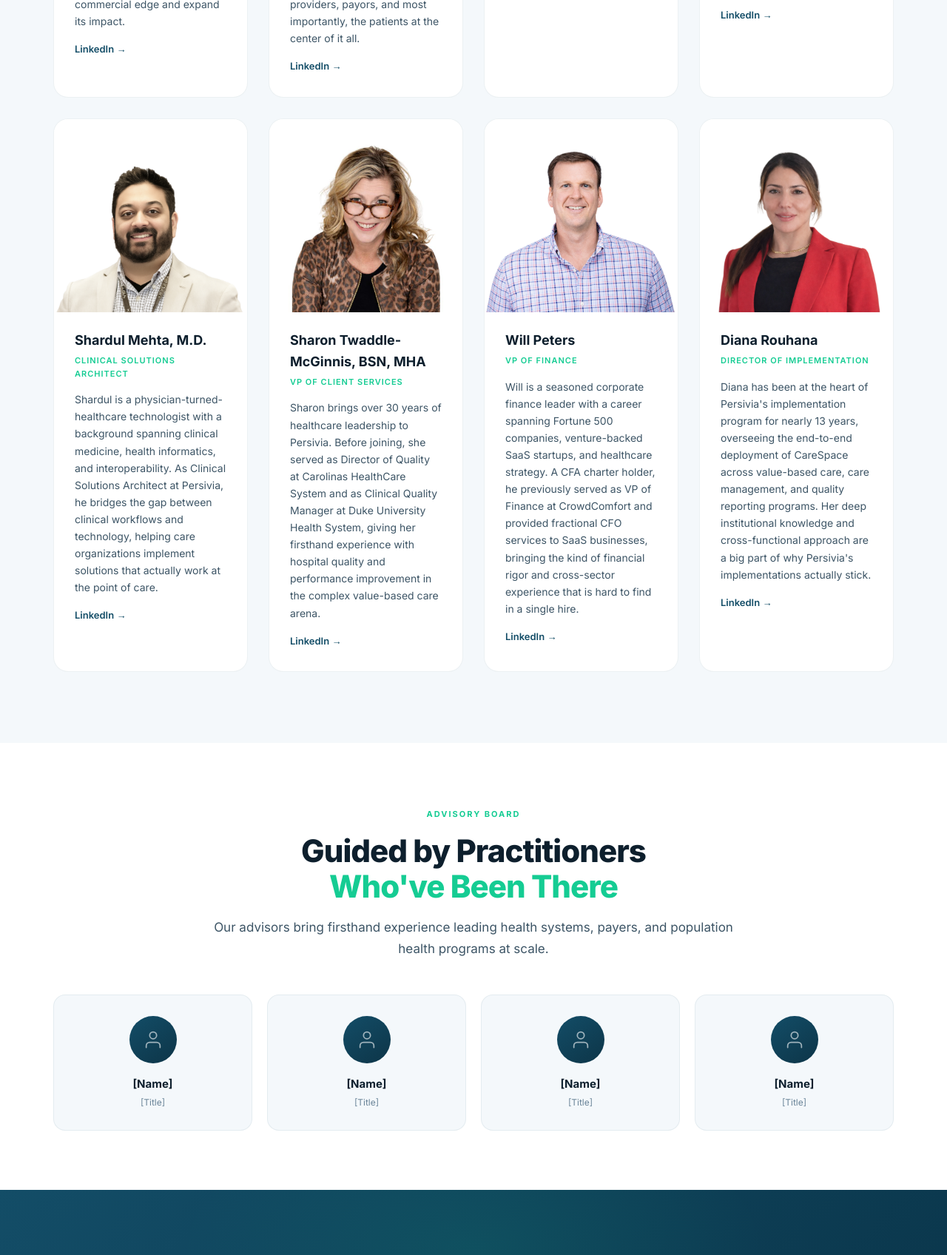
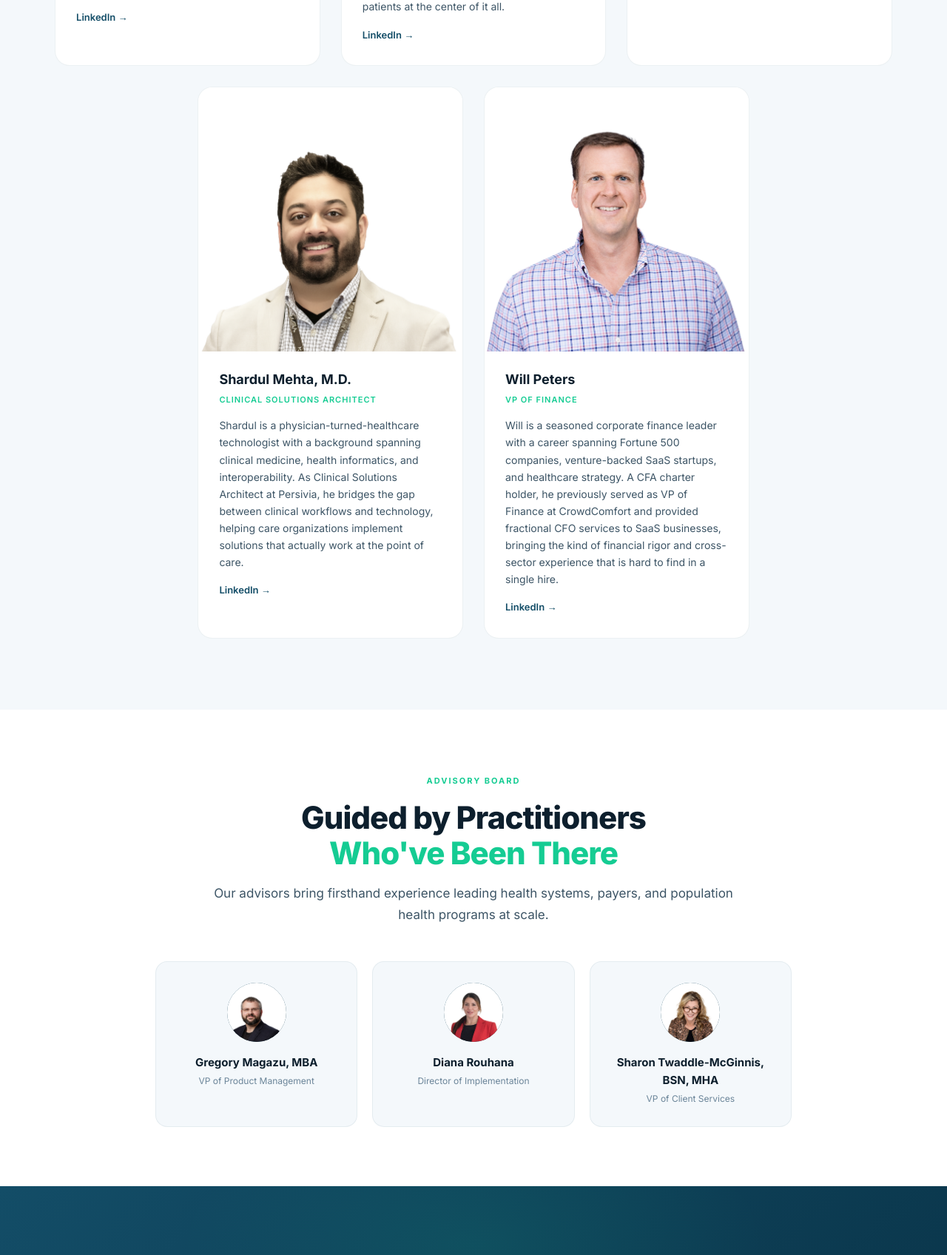
Before and after one commit to jklein011/Persivia, a plain HTML site: page persivia-about.html in a window 1280 px wide. Shown: the part 4807-6503 px from the top of the page at 74% size. Drawn offline with Linux system fonts and the light colour scheme; a script that the page names is missing.

Commit message:
Add files via upload

```diff
--- a/persivia-about.html
+++ b/persivia-about.html
@@ -206,7 +206,8 @@
     /* LEADERSHIP */
     .leadership { background: var(--offwhite); }
     .leadership__header { text-align: center; max-width: 780px; margin: 0 auto 64px; }
-    .leadership__grid { display: grid; grid-template-columns: repeat(4, 1fr); gap: 28px; }
+    .leadership__grid { display: flex; flex-wrap: wrap; justify-content: center; gap: 28px; }
+    .leadership__grid .leader-card { flex: 0 0 calc(33.33% - 20px); max-width: calc(33.33% - 20px); }
     .leader-card {
       background: var(--white); border-radius: 20px; overflow: hidden;
       border: 1px solid rgba(19,77,103,0.08);
@@ -265,17 +266,18 @@
     /* ADVISORS */
     .advisors { background: var(--white); padding: 80px 0; }
     .advisors__header { text-align: center; max-width: 740px; margin: 0 auto 48px; }
-    .advisors__grid { display: grid; grid-template-columns: repeat(4, 1fr); gap: 20px; }
+    .advisors__grid { display: grid; grid-template-columns: repeat(3, 1fr); gap: 20px; max-width: 860px; margin: 0 auto; }
     .advisor-card {
       background: var(--offwhite); border-radius: 16px; padding: 28px 24px;
       text-align: center; border: 1px solid rgba(19,77,103,0.07);
     }
     .advisor-card__avatar {
-      width: 64px; height: 64px; border-radius: 50%;
+      width: 80px; height: 80px; border-radius: 50%;
       background: linear-gradient(145deg, var(--navy), #0d3548);
       display: flex; align-items: center; justify-content: center;
-      margin: 0 auto 16px;
+      margin: 0 auto 16px; overflow: hidden; flex-shrink: 0;
     }
+    .advisor-card__avatar img { width: 100%; height: 100%; object-fit: cover; object-position: top center; }
     .advisor-card__name { font-size: 15px; font-weight: 700; color: var(--text-dark); margin-bottom: 4px; }
     .advisor-card__title { font-size: 12px; color: var(--text-light); line-height: 1.5; }
 
@@ -324,16 +326,15 @@
       .why__inner { grid-template-columns: 1fr; }
       .mission-strip__inner { grid-template-columns: 1fr; gap: 32px; }
       .values__grid { grid-template-columns: 1fr; }
-      .leadership__grid { grid-template-columns: repeat(2, 1fr); }
-      .leadership__grid .leader-card { font-size: 13px; }
-      .advisors__grid { grid-template-columns: repeat(2, 1fr); }
+      .leadership__grid .leader-card { flex: 0 0 calc(50% - 14px); max-width: calc(50% - 14px); }
+      .advisors__grid { grid-template-columns: repeat(2, 1fr); max-width: 100%; }
       .nav__links { display: none; }
     }
     @media (max-width: 600px) {
       .container { padding: 0 20px; }
       .section { padding: 64px 0; }
-      .leadership__grid { grid-template-columns: 1fr; }
-      .advisors__grid { grid-template-columns: repeat(2, 1fr); }
+      .leadership__grid .leader-card { flex: 0 0 100%; max-width: 100%; }
+      .advisors__grid { grid-template-columns: repeat(2, 1fr); max-width: 100%; }
     }
   </style>
 </head>
@@ -660,19 +661,6 @@
         </div>
       </div>
 
-      <!-- Gregory Magazu -->
-      <div class="leader-card">
-        <div class="leader-card__photo">
-          <img src="Bio-Headshots/Greg Magazu_HS.jpg" alt="Gregory Magazu" />
-        </div>
-        <div class="leader-card__body">
-          <div class="leader-card__name">Gregory Magazu, MBA</div>
-          <div class="leader-card__title">VP of Product Management</div>
-          <div class="leader-card__bio">Greg brings over 15 years of healthcare IT product leadership to Persivia, with a track record of building product strategies that balance immediate client needs with long-term platform vision. Previously VP of Product Management at OncoHealth and Director of Product Management at Optum, he was recognized as an inventor in UHG's Invention Program for a patent in AI-driven predictive analytics.</div>
-          <a href="https://www.linkedin.com/in/gregorymagazu/" target="_blank" class="leader-card__linkedin">LinkedIn &rarr;</a>
-        </div>
-      </div>
-
       <!-- Shardul Mehta -->
       <div class="leader-card">
         <div class="leader-card__photo">
@@ -683,19 +671,6 @@
           <div class="leader-card__title">Clinical Solutions Architect</div>
           <div class="leader-card__bio">Shardul is a physician-turned-healthcare technologist with a background spanning clinical medicine, health informatics, and interoperability. As Clinical Solutions Architect at Persivia, he bridges the gap between clinical workflows and technology, helping care organizations implement solutions that actually work at the point of care.</div>
           <a href="https://www.linkedin.com/in/shardul-mehta-899297b4/" target="_blank" class="leader-card__linkedin">LinkedIn &rarr;</a>
-        </div>
-      </div>
-
-      <!-- Sharon Twaddle-McGinnis -->
-      <div class="leader-card">
-        <div class="leader-card__photo">
-          <img src="Bio-Headshots/Sharon_HS.jpg" alt="Sharon Twaddle-McGinnis" />
-        </div>
-        <div class="leader-card__body">
-          <div class="leader-card__name">Sharon Twaddle-McGinnis, BSN, MHA</div>
-          <div class="leader-card__title">VP of Client Services</div>
-          <div class="leader-card__bio">Sharon brings over 30 years of healthcare leadership to Persivia. Before joining, she served as Director of Quality at Carolinas HealthCare System and as Clinical Quality Manager at Duke University Health System, giving her firsthand experience with hospital quality and performance improvement in the complex value-based care arena.</div>
-          <a href="https://www.linkedin.com/in/sharon-twaddle-mcginnis-bsn-mha-cssbb-4aa44a2a/" target="_blank" class="leader-card__linkedin">LinkedIn &rarr;</a>
         </div>
       </div>
 
@@ -712,18 +687,6 @@
         </div>
       </div>
 
-      <!-- Diana Rouhana -->
-      <div class="leader-card">
-        <div class="leader-card__photo">
-          <img src="Bio-Headshots/Diana_HS.jpg" alt="Diana Rouhana" />
-        </div>
-        <div class="leader-card__body">
-          <div class="leader-card__name">Diana Rouhana</div>
-          <div class="leader-card__title">Director of Implementation</div>
-          <div class="leader-card__bio">Diana has been at the heart of Persivia's implementation program for nearly 13 years, overseeing the end-to-end deployment of CareSpace across value-based care, care management, and quality reporting programs. Her deep institutional knowledge and cross-functional approach are a big part of why Persivia's implementations actually stick.</div>
-          <a href="https://www.linkedin.com/in/diana-rouhana-24a36614/" target="_blank" class="leader-card__linkedin">LinkedIn &rarr;</a>
-        </div>
-      </div>
 
     </div>
   </div>
@@ -740,43 +703,24 @@
     <div class="advisors__grid">
       <div class="advisor-card">
         <div class="advisor-card__avatar">
-          <svg width="28" height="28" viewBox="0 0 24 24" fill="none" stroke="rgba(255,255,255,0.6)" stroke-width="1.5" stroke-linecap="round">
-            <path d="M20 21v-2a4 4 0 0 0-4-4H8a4 4 0 0 0-4 4v2"/>
-            <circle cx="12" cy="7" r="4"/>
-          </svg>
+          <img src="Bio-Headshots/Greg Magazu_HS.jpg" alt="Gregory Magazu" />
         </div>
-        <div class="advisor-card__name">[Name]</div>
-        <div class="advisor-card__title">[Title]</div>
+        <div class="advisor-card__name">Gregory Magazu, MBA</div>
+        <div class="advisor-card__title">VP of Product Management</div>
       </div>
       <div class="advisor-card">
         <div class="advisor-card__avatar">
-          <svg width="28" height="28" viewBox="0 0 24 24" fill="none" stroke="rgba(255,255,255,0.6)" stroke-width="1.5" stroke-linecap="round">
-            <path d="M20 21v-2a4 4 0 0 0-4-4H8a4 4 0 0 0-4 4v2"/>
-            <circle cx="12" cy="7" r="4"/>
-          </svg>
+          <img src="Bio-Headshots/Diana_HS.jpg" alt="Diana Rouhana" />
         </div>
-        <div class="advisor-card__name">[Name]</div>
-        <div class="advisor-card__title">[Title]</div>
+        <div class="advisor-card__name">Diana Rouhana</div>
+        <div class="advisor-card__title">Director of Implementation</div>
       </div>
       <div class="advisor-card">
         <div class="advisor-card__avatar">
-          <svg width="28" height="28" viewBox="0 0 24 24" fill="none" stroke="rgba(255,255,255,0.6)" stroke-width="1.5" stroke-linecap="round">
-            <path d="M20 21v-2a4 4 0 0 0-4-4H8a4 4 0 0 0-4 4v2"/>
-            <circle cx="12" cy="7" r="4"/>
-          </svg>
+          <img src="Bio-Headshots/Sharon_HS.jpg" alt="Sharon Twaddle-McGinnis" />
         </div>
-        <div class="advisor-card__name">[Name]</div>
-        <div class="advisor-card__title">[Title]</div>
-      </div>
-      <div class="advisor-card">
-        <div class="advisor-card__avatar">
-          <svg width="28" height="28" viewBox="0 0 24 24" fill="none" stroke="rgba(255,255,255,0.6)" stroke-width="1.5" stroke-linecap="round">
-            <path d="M20 21v-2a4 4 0 0 0-4-4H8a4 4 0 0 0-4 4v2"/>
-            <circle cx="12" cy="7" r="4"/>
-          </svg>
-        </div>
-        <div class="advisor-card__name">[Name]</div>
-        <div class="advisor-card__title">[Title]</div>
+        <div class="advisor-card__name">Sharon Twaddle-McGinnis, BSN, MHA</div>
+        <div class="advisor-card__title">VP of Client Services</div>
       </div>
     </div>
   </div>
```
Also changed, not shown: persivia-interim-landing-page.html (+16 -42 lines).
